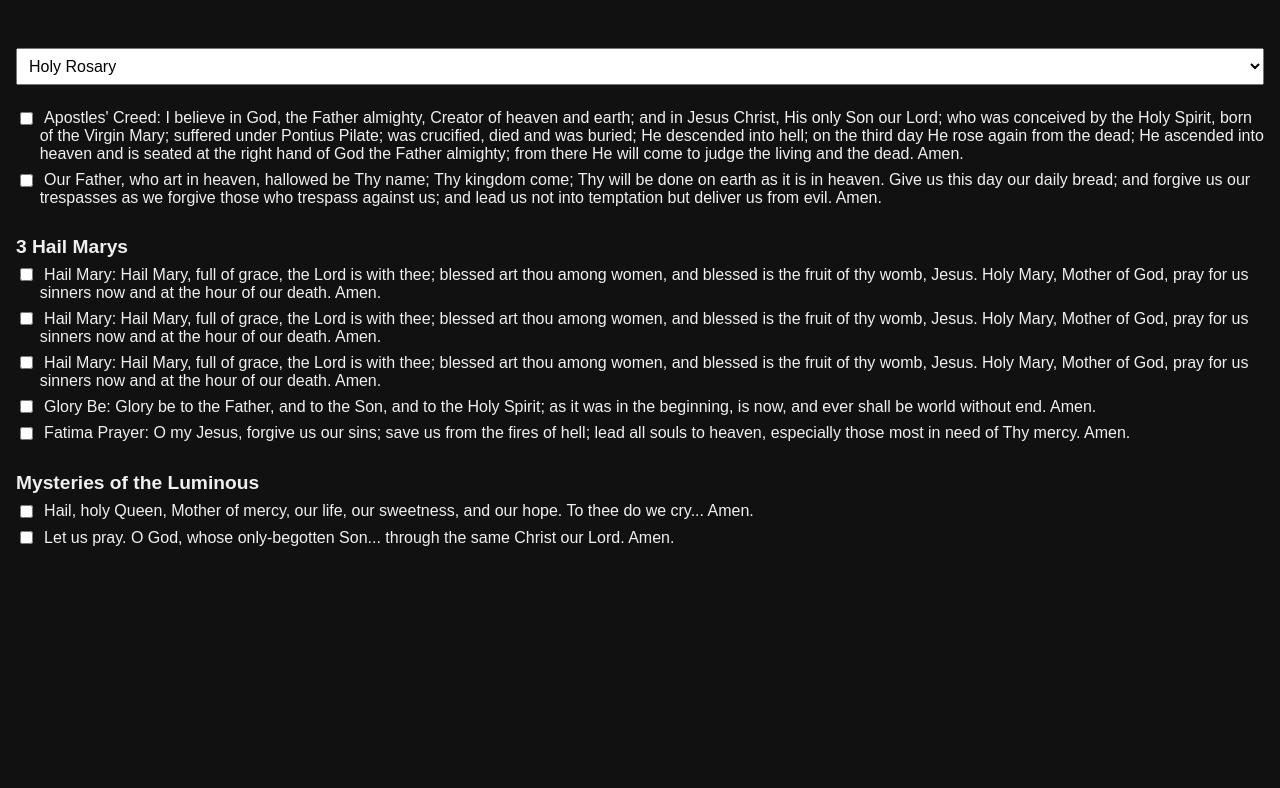
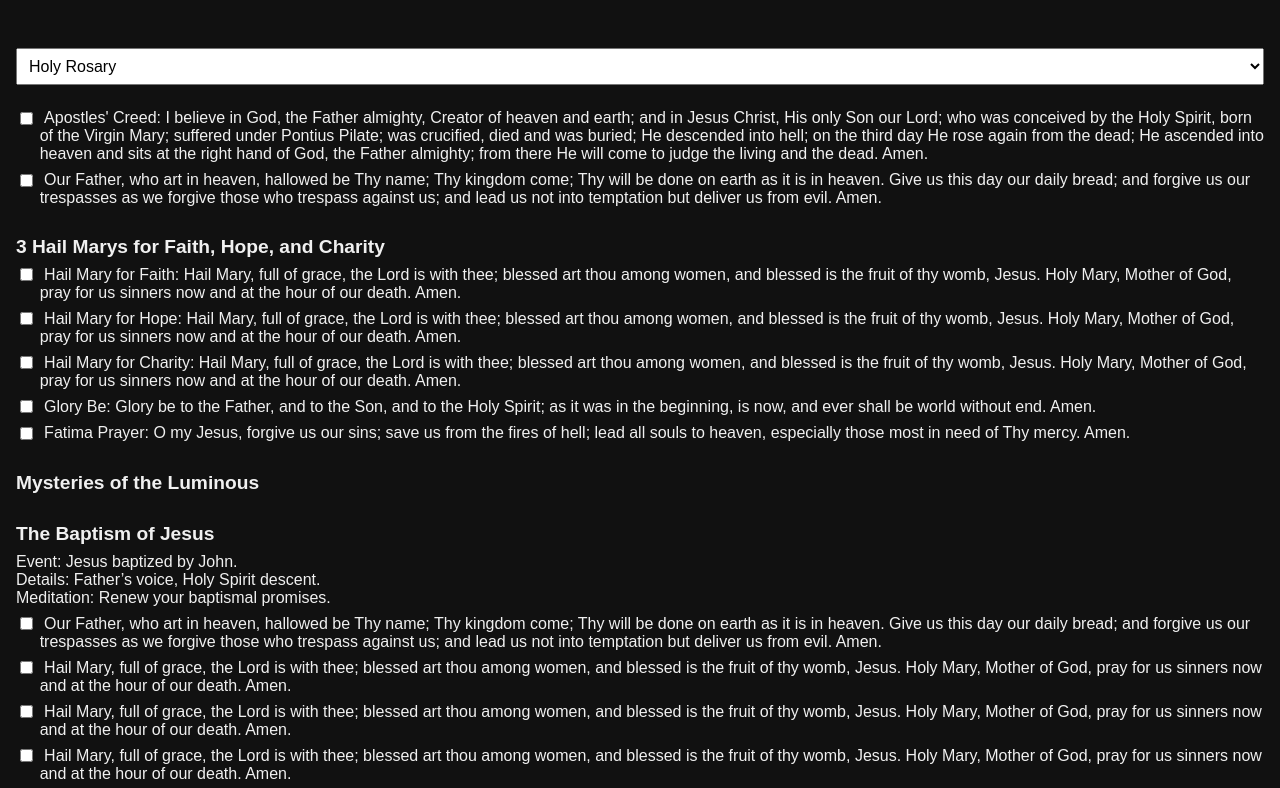
Before and after one commit to mcw1125/rosary, a plain HTML site: page index.html in a window 1280 px wide. Both pictures are taken after a click on the button "Start Prayer". Shown: the top 788 px of the page. Drawn offline with Linux system fonts and the light colour scheme.

Commit message:
Update index.html

```diff
--- a/index.html
+++ b/index.html
@@ -44,43 +44,152 @@
     const switchSelect = document.getElementById('switchSelect');
     const content = document.getElementById('content');
     modal.style.display = 'flex';
+
     function clear() { content.innerHTML = ''; }
-      function appendSection(text) { const d=document.createElement('div'); d.className='section-title'; d.textContent=text; content.appendChild(d); }
-      function appendPrayer(text) { const l=document.createElement('label'); l.className='prayer'; l.innerHTML=`<input type='checkbox'/> ${text}`; content.appendChild(l); }
-      function appendInstruction(text) { const p=document.createElement('div'); p.className='prayer'; p.textContent=text; content.appendChild(p); }
-      function getTodayMystery(){ const day=new Date().toLocaleDateString('en-US',{weekday:'long'}); if(day==='Thursday')return 'luminous'; if(day==='Tuesday'||day==='Friday')return 'sorrowful'; if(day==='Wednesday'||day==='Sunday')return 'glorious'; return 'joyful'; }
-      function capitalize(s){return s.charAt(0).toUpperCase()+s.slice(1);}
-      // Core prayers
-      const creed=`Apostles' Creed: I believe in God, the Father almighty, Creator of heaven and earth; and in Jesus Christ, His only Son our Lord; who was conceived by the Holy Spirit, born of the Virgin Mary; suffered under Pontius Pilate; was crucified, died and was buried; He descended into hell; on the third day He rose again from the dead; He ascended into heaven and is seated at the right hand of God the Father almighty; from there He will come to judge the living and the dead. Amen.`;
-      const ourFather=`Our Father, who art in heaven, hallowed be Thy name; Thy kingdom come; Thy will be done on earth as it is in heaven. Give us this day our daily bread; and forgive us our trespasses as we forgive those who trespass against us; and lead us not into temptation but deliver us from evil. Amen.`;
-      const hailMary=`Hail Mary: Hail Mary, full of grace, the Lord is with thee; blessed art thou among women, and blessed is the fruit of thy womb, Jesus. Holy Mary, Mother of God, pray for us sinners now and at the hour of our death. Amen.`;
-      const gloryBe=`Glory Be: Glory be to the Father, and to the Son, and to the Holy Spirit; as it was in the beginning, is now, and ever shall be world without end. Amen.`;
-      const fatima=`Fatima Prayer: O my Jesus, forgive us our sins; save us from the fires of hell; lead all souls to heaven, especially those most in need of Thy mercy. Amen.`;
-      const hailHolyQueen=`Hail, holy Queen, Mother of mercy, our life, our sweetness, and our hope. To thee do we cry... Amen.`;
-      const finalPrayer=`Let us pray. O God, whose only-begotten Son... through the same Christ our Lord. Amen.`;
-      // Mysteries
-      const mysteries={
-        joyful:[
-          {title:'The Annunciation',guidance:`Event: In Nazareth, Angel Gabriel greets Mary...`},
-          {title:'The Visitation',guidance:`Event: Mary visits Elizabeth...`},
-          {title:'The Nativity',guidance:`Event: Jesus born in Bethlehem...`},
-          {title:'The Presentation',guidance:`Event: Jesus presented in Temple...`},
-          {title:'The Finding',guidance:`Event: Jesus found in Temple...`}
+    function appendSection(text) { const d = document.createElement('div'); d.className = 'section-title'; d.textContent = text; content.appendChild(d); }
+    function appendPrayer(text) { const l = document.createElement('label'); l.className = 'prayer'; l.innerHTML = `<input type="checkbox" /> ${text}`; content.appendChild(l); }
+    function appendInstruction(text) { const p = document.createElement('div'); p.className = 'prayer'; p.textContent = text; content.appendChild(p); }
+    function getTodayMystery() {
+      const day = new Date().toLocaleDateString('en-US', { weekday: 'long' });
+      if (day === 'Thursday') return 'luminous';
+      if (day === 'Tuesday' || day === 'Friday') return 'sorrowful';
+      if (day === 'Wednesday' || day === 'Sunday') return 'glorious';
+      return 'joyful';
+    }
+    function capitalize(s) { return s.charAt(0).toUpperCase() + s.slice(1); }
+
+    // Full prayers
+    const creed = `Apostles' Creed: I believe in God, the Father almighty, Creator of heaven and earth; and in Jesus Christ, His only Son our Lord; who was conceived by the Holy Spirit, born of the Virgin Mary; suffered under Pontius Pilate; was crucified, died and was buried; He descended into hell; on the third day He rose again from the dead; He ascended into heaven and sits at the right hand of God, the Father almighty; from there He will come to judge the living and the dead. Amen.`;
+    const ourFather = `Our Father, who art in heaven, hallowed be Thy name; Thy kingdom come; Thy will be done on earth as it is in heaven. Give us this day our daily bread; and forgive us our trespasses as we forgive those who trespass against us; and lead us not into temptation but deliver us from evil. Amen.`;
+    const hailMary = `Hail Mary, full of grace, the Lord is with thee; blessed art thou among women, and blessed is the fruit of thy womb, Jesus. Holy Mary, Mother of God, pray for us sinners now and at the hour of our death. Amen.`;
+    const gloryBe = `Glory Be: Glory be to the Father, and to the Son, and to the Holy Spirit; as it was in the beginning, is now, and ever shall be world without end. Amen.`;
+    const fatima = `Fatima Prayer: O my Jesus, forgive us our sins; save us from the fires of hell; lead all souls to heaven, especially those most in need of Thy mercy. Amen.`;
+    const hailHolyQueen = `Hail, holy Queen, Mother of mercy, our life, our sweetness, and our hope. To thee do we cry... Amen.`;
+    const finalPrayer = `Let us pray. O God, whose only-begotten Son... Amen.`;
+
+    // Mysteries data complete
+    const mysteries = {
+      joyful: [
+        { title: 'The Annunciation', guidance: `Event: In Nazareth, the Angel Gabriel proclaims Mary as Mother of the Savior.\nDetails: See Gabriel's radiance, hear 'Hail, full of grace,' and feel Mary's humble 'Fiat.'\nMeditation: Visualize yourself in the scene, notice sensory details, then ask for openness to God's will.` },
+        { title: 'The Visitation', guidance: `Event: Mary visits Elizabeth in the hill country.\nDetails: Feel Elizabeth's joyful embrace and hear Mary's Magnificat.\nMeditation: Reflect on serving others with a joyful heart.` },
+        { title: 'The Nativity', guidance: `Event: Jesus is born in Bethlehem.\nDetails: Picture the stable, the infant, shepherds' wonder, angels' song.\nMeditation: Embrace simplicity and God's presence in the ordinary.` },
+        { title: 'The Presentation', guidance: `Event: Mary and Joseph present Jesus in the Temple.\nDetails: Witness Simeon's prophetic praise and Anna's thanksgiving.\nMeditation: Offer your gifts and family back to God with trust.` },
+        { title: 'The Finding in the Temple', guidance: `Event: Jesus, age twelve, teaches in the Temple.\nDetails: Observe His wisdom, Mary and Joseph's concern, relief.\nMeditation: Seek Christ in prayer and Scripture daily.` }
       ],
-        sorrowful:[/* full entries */],
-        glorious:[/* full entries */],
-        luminous:[/* full entries */]
+      sorrowful: [
+        { title: 'The Agony in the Garden', guidance: `Event: Jesus prays in Gethsemane.\nDetails: Feel His anguish, sweat of blood, hear 'Not my will, but Yours.'\nMeditation: Bring personal anxieties to Jesus and trust His plan.` },
+        { title: 'The Scourging at the Pillar', guidance: `Event: Jesus is mercilessly whipped.\nDetails: Contemplate each lash, His resolve.\nMeditation: Unite own trials with His healing suffering.` },
+        { title: 'The Crowning with Thorns', guidance: `Event: Soldiers mock Jesus, place a crown of thorns.\nDetails: Hear the jeers, see His blood.\nMeditation: Embrace humility, forgive those who wound you.` },
+        { title: 'The Carrying of the Cross', guidance: `Event: Jesus carries His heavy cross.\nDetails: Feel its weight, Simon's help.\nMeditation: Offer daily burdens in unity with Him.` },
+        { title: 'The Crucifixion', guidance: `Event: Jesus is nailed to the cross.\nDetails: Stand at the foot, hear His last words.\nMeditation: Lay sins and regrets at His feet.` }
+      ],
+      glorious: [
+        { title: 'The Resurrection', guidance: `Event: Christ rises on the third day.\nDetails: Empty tomb, angelic message.\nMeditation: Embrace new life and hope.` },
+        { title: 'The Ascension', guidance: `Event: Jesus ascends to heaven.\nDetails: Witness clouds, disciples' awe.\nMeditation: Trust His promise to be with us.` },
+        { title: 'The Descent of the Holy Spirit', guidance: `Event: Tongues of fire on Apostles.\nDetails: Sense empowerment, Divine presence.\nMeditation: Invite the Holy Spirit’s gifts.` },
+        { title: 'The Assumption', guidance: `Event: Mary assumed into heaven.\nDetails: Angels welcome Her.\nMeditation: Aspire to purity and hope.` },
+        { title: 'The Coronation of Mary', guidance: `Event: Mary crowned Queen of Heaven.\nDetails: Her maternal reign over souls.\nMeditation: Seek Her loving intercession.` }
+      ],
+      luminous: [
+        { title: 'The Baptism of Jesus', guidance: `Event: Jesus baptized by John.\nDetails: Father’s voice, Holy Spirit descent.\nMeditation: Renew your baptismal promises.` },
+        { title: 'The Wedding at Cana', guidance: `Event: Water turned to wine at Mary’s request.\nDetails: See jars fill, first miracle.\nMeditation: Trust Mary’s intercession.` },
+        { title: 'The Proclamation of the Kingdom', guidance: `Event: Jesus proclaims the Kingdom is near.\nDetails: Call to repentance.\nMeditation: Embrace Gospel values.` },
+        { title: 'The Transfiguration', guidance: `Event: Jesus transfigured on Mount Tabor.\nDetails: Bright garments, voice from cloud.\nMeditation: Seek divine clarity in trials.` },
+        { title: 'The Institution of the Eucharist', guidance: `Event: Last Supper institution.\nDetails: Bread and wine become Body and Blood.\nMeditation: Deepen love and preparation for Communion.` }
+      ]
     };
-      // Divine Mercy
-      const divineMercy={sign:`Sign of the Cross...`,opening1:`You expired, Jesus...`,opening2:`O Blood and Water...`,creed,ourFather,hailMary,gloryBe,decadeLarge:`Eternal Father, I offer You...`,decadeSmall:`For the sake... Amen.`,closing1:`Holy God... (3x)`,closing2:`Eternal God... Amen.`};
-      // Saint Benedict
-      const benedict={sign:`While holding the crucifix...`,creed,invocation:`Holy St. Benedict...`,beadsTitle:`On the nine beads...`,beads:[ourFather,ourFather,ourFather,hailMary,hailMary,hailMary,gloryBe,gloryBe,gloryBe],altTitle:`Alternative...`,alternative:`Say one Our Father...`};
-      function render(type){ clear(); if(type==='rosary')renderRosary(); if(type==='divineMercy')renderDivine(); if(type==='benedictChaplet')renderBenedict(); }
-      function renderRosary(){ appendPrayer(creed);appendPrayer(ourFather);appendSection('3 Hail Marys');appendPrayer(hailMary);appendPrayer(hailMary);appendPrayer(hailMary);appendPrayer(gloryBe);appendPrayer(fatima);const key=getTodayMystery();appendSection(`Mysteries of the ${capitalize(key)}`);mysteries[key].forEach(m=>{appendSection(m.title);appendInstruction(m.guidance);appendPrayer(ourFather);for(let i=0;i<10;i++)appendPrayer(hailMary);appendPrayer(gloryBe);appendPrayer(fatima);} );appendPrayer(hailHolyQueen);appendPrayer(finalPrayer);}
-      function renderDivine(){ appendPrayer(divineMercy.sign);appendPrayer(divineMercy.opening1);appendPrayer(divineMercy.opening2);appendPrayer(divineMercy.creed);appendPrayer(divineMercy.ourFather);appendPrayer(divineMercy.hailMary);appendPrayer(divineMercy.gloryBe);for(let d=1;d<=5;d++){appendSection(`Decade ${d}`);appendPrayer(divineMercy.decadeLarge);for(let i=0;i<10;i++)appendPrayer(divineMercy.decadeSmall);}appendPrayer(divineMercy.closing1);appendPrayer(divineMercy.closing2);}
-      function renderBenedict(){ appendPrayer(benedict.sign);appendPrayer(benedict.creed);appendPrayer(benedict.invocation);appendSection(benedict.beadsTitle);benedict.beads.forEach(appendPrayer);appendSection(benedict.altTitle);appendInstruction(benedict.alternative);}
-      startBtn.addEventListener('click',()=>{ const t=document.getElementById('prayerSelect').value; modal.style.display='none';prayerPage.style.display='block';switchSelect.value=t;render(t);} );
-      switchSelect.addEventListener('change',()=>render(switchSelect.value));
+
+    // Divine Mercy Chaplet full
+    const divineMercy = {
+      sign: `Sign of the Cross: In the name of the Father, and of the Son, and of the Holy Spirit. Amen.`,
+      opening1: `You expired, Jesus, but the source of life gushed forth for souls, and the ocean of mercy opened up for the whole world.`,
+      opening2: `O Blood and Water, which gushed forth from the Heart of Jesus as a fountain of mercy for us, I trust in You.`,
+      creed: creed,
+      ourFather: ourFather,
+      hailMary: hailMary,
+      gloryBe: gloryBe,
+      decadeLarge: `Eternal Father, I offer You the Body and Blood, Soul and Divinity of Your dearly beloved Son, our Lord Jesus Christ, in atonement for our sins and those of the whole world.`,
+      decadeSmall: `For the sake of His sorrowful Passion, have mercy on us and on the whole world. Amen.`,
+      closing1: `Holy God, Holy Mighty One, Holy Immortal One, have mercy on us and on the whole world. (3x)`,
+      closing2: `Eternal God, in whom mercy is endless and the treasury of compassion inexhaustible, look kindly upon us and increase Your mercy in us, that in difficult moments we might not despair nor become despondent, but with great confidence submit ourselves to Your holy Will, which is Love and Mercy itself. Amen.`
+    };
+
+    // Saint Benedict Chaplet full
+    const benedictChapletData = {
+      sign: `While holding the crucifix, make the Sign of the Cross.`,
+      creed: creed,
+      invocation: `Holy St. Benedict, we honor you for your self-sacrifice and solitary devotion to our Lord. May your life of prayer and contemplation inspire in all of us a similar respect for holiness and deep spirituality. We thank you for the Rule of St. Benedict and the strength and example of your monastic commitment. All things begin when we listen to the voice of God. Amen.`,
+      beadsTitle: `On the nine beads, pray:`,
+      beads: [ ourFather, ourFather, ourFather, hailMary, hailMary, hailMary, gloryBe, gloryBe, gloryBe ],
+      alternativeTitle: `Alternative method:`,
+      alternative: `Say one Our Father, one Hail Mary, and one Glory Be, three times.`
+    };
+
+    function render(type) {
+      clear();
+      if (type === 'rosary') renderRosary();
+      if (type === 'divineMercy') renderDivineMercy();
+      if (type === 'benedictChaplet') renderBenedict();
+    }
+
+    function renderRosary() {
+      appendPrayer(creed);
+      appendPrayer(ourFather);
+      appendSection('3 Hail Marys for Faith, Hope, and Charity');
+      appendPrayer(`Hail Mary for Faith: ${hailMary}`);
+      appendPrayer(`Hail Mary for Hope: ${hailMary}`);
+      appendPrayer(`Hail Mary for Charity: ${hailMary}`);
+      appendPrayer(gloryBe);
+      appendPrayer(fatima);
+      const key = getTodayMystery();
+      appendSection(`Mysteries of the ${capitalize(key)}`);
+      mysteries[key].forEach(m => {
+        appendSection(m.title);
+        appendInstruction(m.guidance);
+        appendPrayer(ourFather);
+        for (let i = 0; i < 10; i++) appendPrayer(hailMary);
+        appendPrayer(gloryBe);
+        appendPrayer(fatima);
+      });
+      appendPrayer(hailHolyQueen);
+      appendPrayer(finalPrayer);
+    }
+
+    function renderDivineMercy() {
+      appendPrayer(divineMercy.sign);
+      appendPrayer(divineMercy.opening1);
+      appendPrayer(divineMercy.opening2);
+      appendPrayer(divineMercy.creed);
+      appendPrayer(divineMercy.ourFather);
+      appendPrayer(divineMercy.hailMary);
+      appendPrayer(divineMercy.gloryBe);
+      for (let d = 1; d <= 5; d++) {
+        appendSection(`Decade ${d}`);
+        appendPrayer(divineMercy.decadeLarge);
+        for (let i = 0; i < 10; i++) appendPrayer(divineMercy.decadeSmall);
+      }
+      appendPrayer(divineMercy.closing1);
+      appendPrayer(divineMercy.closing2);
+    }
+
+    function renderBenedict() {
+      appendInstruction(benedictChapletData.sign);
+      appendPrayer(benedictChapletData.creed);
+      appendPrayer(benedictChapletData.invocation);
+      appendSection(benedictChapletData.beadsTitle);
+      benedictChapletData.beads.forEach(appendPrayer);
+      appendSection(benedictChapletData.alternativeTitle);
+      appendInstruction(benedictChapletData.alternative);
+    }
+
+    startBtn.addEventListener('click', () => {
+      const t = document.getElementById('prayerSelect').value;
+      modal.style.display = 'none';
+      prayerPage.style.display = 'block';
+      switchSelect.value = t;
+      render(t);
+    });
+    switchSelect.addEventListener('change', () => render(switchSelect.value));
   });
 </script>
 </body>
```
Lines whose indentation alone changed are shown as unchanged.
